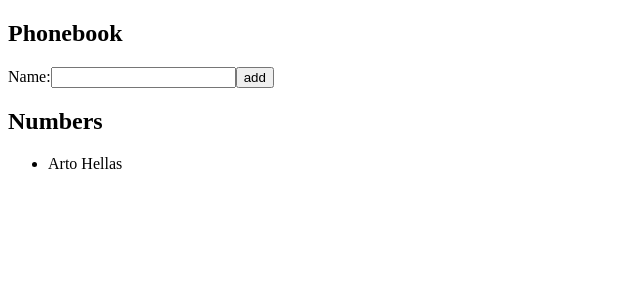
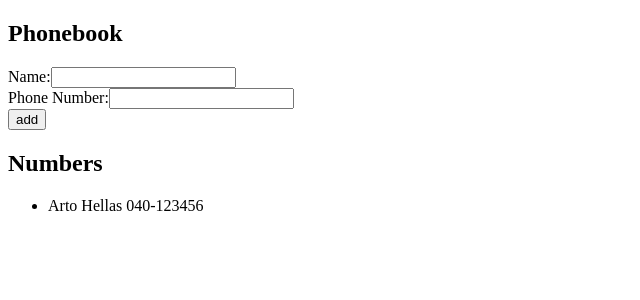
Before and after one commit to mihaelsouza/fullstack_open, a React (Create React App) app in the folder part2/phonebook/: page / in a window 1280 px wide. Shown: the top 300 px of the page, without its empty margins (0-640 px from the left). Built offline with nearby package versions, Linux system fonts and the light colour scheme.

Commit message:
feat: solution to part 2.8 implemented

```diff
--- a/part2/phonebook/src/App.js
+++ b/part2/phonebook/src/App.js
@@ -2,8 +2,9 @@
 
 const App = () => {
   const [newPerson, setNewPerson] = useState('');
+  const [newNumber, setNewNumber] = useState('');
   const [persons, setPersons] = useState([
-    {name: 'Arto Hellas'},
+    {name: 'Arto Hellas', number: '040-123456'},
   ]);
 
   const checkName = (newName, nameList) => {
@@ -11,8 +12,8 @@
     return nameInList.length ? true : false;
   }
 
-  const handleChange = (event) => {
-    setNewPerson(event.target.value);
+  const handleChange = (event, setStateFunction) => {
+    setStateFunction(event.target.value);
   };
 
   const handleSubmit = (event) => {
@@ -21,26 +22,31 @@
     if (checkName(newPerson, persons)) alert(`${newPerson} is already in phonebook!`);
     else setPersons([
         ...persons,
-        {name: newPerson}
+        {name: newPerson, number: newNumber}
       ]);
 
     setNewPerson('');
+    setNewNumber('');
   };
 
   return (
     <div>
       <h2>Phonebook</h2>
       <form onSubmit={handleSubmit}>
-        <label>
+        <div>
           Name:
-          <input value={newPerson} onChange={handleChange}/>
-        </label>
+          <input value={newPerson} onChange={(ev) => handleChange(ev, setNewPerson)}/>
+        </div>
+        <div>
+          Phone Number:
+          <input value={newNumber} onChange={(ev) => handleChange(ev, setNewNumber)}/>
+        </div>
         <button type="submit">add</button>
       </form>
       <h2>Numbers</h2>
       <ul>
         {
-          persons.map((person) => <li key={person.name}>{person.name}</li>)
+          persons.map((person) => <li key={person.name}>{`${person.name} ${person.number}`}</li>)
         }
       </ul>
     </div>
```
